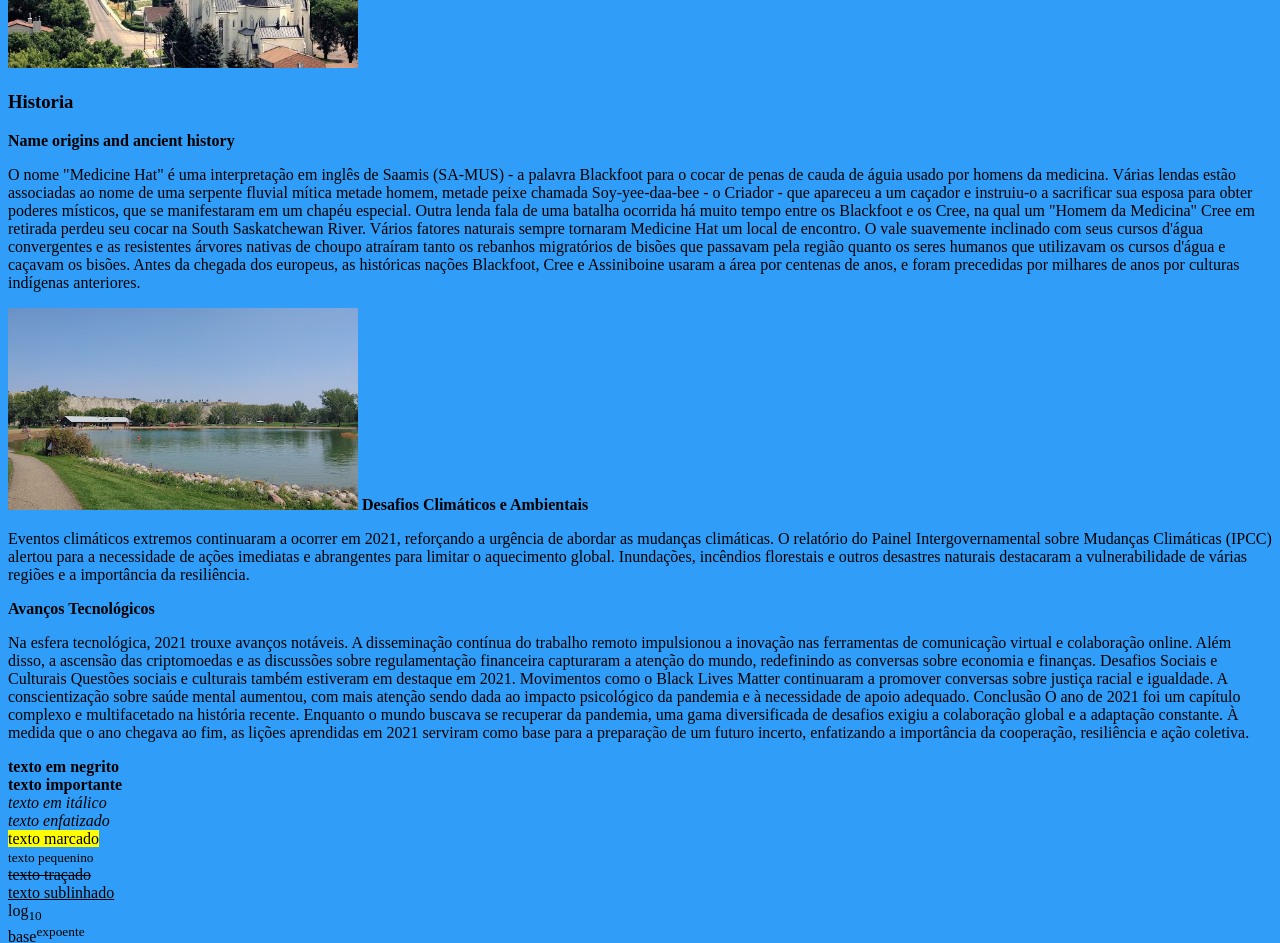
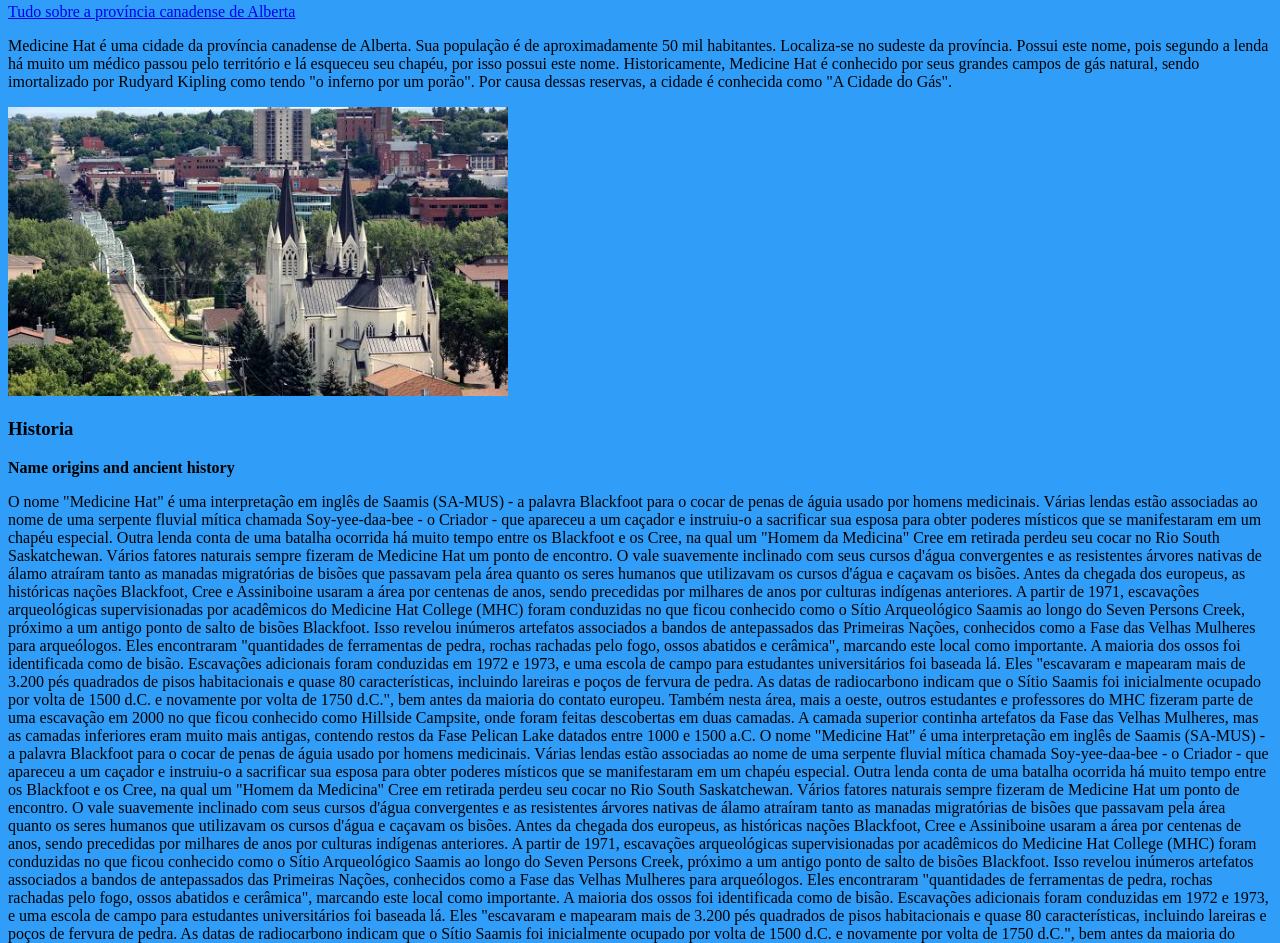
Before and after one commit to SantosPedroHenrique/projeto01, a plain HTML site: page index.html in a window 1280 px wide. Shown: the part 318-1261 px from the top of the page. Drawn offline with Linux system fonts and the light colour scheme.

Commit message:
melhorias

```diff
--- a/index.html
+++ b/index.html
@@ -16,8 +16,8 @@
         </header>
 
 
-        <h1>Medicine Hat </h1>
-        <a href="index2.html">Link o site 2</a>
+        <h1>Medicine Hat  <img src="bandeira canada.png" alt="bandeira" id="canada"></h1>
+        <a href="index2.html">Tudo sobre a província canadense de Alberta</a>
         <p>Medicine Hat é uma cidade da província canadense de Alberta. Sua população é de aproximadamente 50 mil habitantes. Localiza-se no sudeste da província. Possui este nome, pois segundo a lenda há muito um médico passou pelo território e lá esqueceu seu chapéu, por isso possui este nome.
 
             Historicamente, Medicine Hat é conhecido por seus grandes campos de gás natural, sendo imortalizado por Rudyard Kipling como tendo "o inferno por um porão". Por causa dessas reservas, a cidade é conhecida como "A Cidade do Gás".
@@ -31,39 +31,29 @@
         <b>Name origins and ancient history
         </b>
 
-        <p> O nome "Medicine Hat" é uma interpretação em inglês de Saamis (SA-MUS) - a palavra Blackfoot para o cocar de penas de cauda de águia usado por homens da medicina. Várias lendas estão associadas ao nome de uma serpente fluvial mítica metade homem, metade peixe chamada Soy-yee-daa-bee - o Criador - que apareceu a um caçador e instruiu-o a sacrificar sua esposa para obter poderes místicos, que se manifestaram em um chapéu especial. Outra lenda fala de uma batalha ocorrida há muito tempo entre os Blackfoot e os Cree, na qual um "Homem da Medicina" Cree em retirada perdeu seu cocar na South Saskatchewan River.
+        <p>O nome "Medicine Hat" é uma interpretação em inglês de Saamis (SA-MUS) - a palavra Blackfoot para o cocar de penas de águia usado por homens medicinais. Várias lendas estão associadas ao nome de uma serpente fluvial mítica chamada Soy-yee-daa-bee - o Criador - que apareceu a um caçador e instruiu-o a sacrificar sua esposa para obter poderes místicos que se manifestaram em um chapéu especial. Outra lenda conta de uma batalha ocorrida há muito tempo entre os Blackfoot e os Cree, na qual um "Homem da Medicina" Cree em retirada perdeu seu cocar no Rio South Saskatchewan.
 
-            Vários fatores naturais sempre tornaram Medicine Hat um local de encontro. O vale suavemente inclinado com seus cursos d'água convergentes e as resistentes árvores nativas de choupo atraíram tanto os rebanhos migratórios de bisões que passavam pela região quanto os seres humanos que utilizavam os cursos d'água e caçavam os bisões. Antes da chegada dos europeus, as históricas nações Blackfoot, Cree e Assiniboine usaram a área por centenas de anos, e foram precedidas por milhares de anos por culturas indígenas anteriores.</p>
+            Vários fatores naturais sempre fizeram de Medicine Hat um ponto de encontro. O vale suavemente inclinado com seus cursos d'água convergentes e as resistentes árvores nativas de álamo atraíram tanto as manadas migratórias de bisões que passavam pela área quanto os seres humanos que utilizavam os cursos d'água e caçavam os bisões. Antes da chegada dos europeus, as históricas nações Blackfoot, Cree e Assiniboine usaram a área por centenas de anos, sendo precedidas por milhares de anos por culturas indígenas anteriores.
+
+            A partir de 1971, escavações arqueológicas supervisionadas por acadêmicos do Medicine Hat College (MHC) foram conduzidas no que ficou conhecido como o Sítio Arqueológico Saamis ao longo do Seven Persons Creek, próximo a um antigo ponto de salto de bisões Blackfoot. Isso revelou inúmeros artefatos associados a bandos de antepassados das Primeiras Nações, conhecidos como a Fase das Velhas Mulheres para arqueólogos. Eles encontraram "quantidades de ferramentas de pedra, rochas rachadas pelo fogo, ossos abatidos e cerâmica", marcando este local como importante. A maioria dos ossos foi identificada como de bisão. Escavações adicionais foram conduzidas em 1972 e 1973, e uma escola de campo para estudantes universitários foi baseada lá. Eles "escavaram e mapearam mais de 3.200 pés quadrados de pisos habitacionais e quase 80 características, incluindo lareiras e poços de fervura de pedra. As datas de radiocarbono indicam que o Sítio Saamis foi inicialmente ocupado por volta de 1500 d.C. e novamente por volta de 1750 d.C.", bem antes da maioria do contato europeu.
+
+            Também nesta área, mais a oeste, outros estudantes e professores do MHC fizeram parte de uma escavação em 2000 no que ficou conhecido como Hillside Campsite, onde foram feitas descobertas em duas camadas. A camada superior continha artefatos da Fase das Velhas Mulheres, mas as camadas inferiores eram muito mais antigas, contendo restos da Fase Pelican Lake datados entre 1000 e 1500 a.C. O nome "Medicine Hat" é uma interpretação em inglês de Saamis (SA-MUS) - a palavra Blackfoot para o cocar de penas de águia usado por homens medicinais. Várias lendas estão associadas ao nome de uma serpente fluvial mítica chamada Soy-yee-daa-bee - o Criador - que apareceu a um caçador e instruiu-o a sacrificar sua esposa para obter poderes místicos que se manifestaram em um chapéu especial. Outra lenda conta de uma batalha ocorrida há muito tempo entre os Blackfoot e os Cree, na qual um "Homem da Medicina" Cree em retirada perdeu seu cocar no Rio South Saskatchewan.
+
+            Vários fatores naturais sempre fizeram de Medicine Hat um ponto de encontro. O vale suavemente inclinado com seus cursos d'água convergentes e as resistentes árvores nativas de álamo atraíram tanto as manadas migratórias de bisões que passavam pela área quanto os seres humanos que utilizavam os cursos d'água e caçavam os bisões. Antes da chegada dos europeus, as históricas nações Blackfoot, Cree e Assiniboine usaram a área por centenas de anos, sendo precedidas por milhares de anos por culturas indígenas anteriores.
+
+            A partir de 1971, escavações arqueológicas supervisionadas por acadêmicos do Medicine Hat College (MHC) foram conduzidas no que ficou conhecido como o Sítio Arqueológico Saamis ao longo do Seven Persons Creek, próximo a um antigo ponto de salto de bisões Blackfoot. Isso revelou inúmeros artefatos associados a bandos de antepassados das Primeiras Nações, conhecidos como a Fase das Velhas Mulheres para arqueólogos. Eles encontraram "quantidades de ferramentas de pedra, rochas rachadas pelo fogo, ossos abatidos e cerâmica", marcando este local como importante. A maioria dos ossos foi identificada como de bisão. Escavações adicionais foram conduzidas em 1972 e 1973, e uma escola de campo para estudantes universitários foi baseada lá. Eles "escavaram e mapearam mais de 3.200 pés quadrados de pisos habitacionais e quase 80 características, incluindo lareiras e poços de fervura de pedra. As datas de radiocarbono indicam que o Sítio Saamis foi inicialmente ocupado por volta de 1500 d.C. e novamente por volta de 1750 d.C.", bem antes da maioria do contato europeu.
+
+            Também nesta área, mais a oeste, outros estudantes e professores do MHC fizeram parte de uma escavação em 2000 no que ficou conhecido como Hillside Campsite, onde foram feitas descobertas em duas camadas. A camada superior continha artefatos da Fase das Velhas Mulheres, mas as camadas inferiores eram muito mais antigas, contendo restos da Fase Pelican Lake datados entre 1000 e 1500 a.C.O nome "Medicine Hat" é uma interpretação em inglês de Saamis (SA-MUS) - a palavra Blackfoot para o cocar de penas de águia usado por homens medicinais. Várias lendas estão associadas ao nome de uma serpente fluvial mítica chamada Soy-yee-daa-bee - o Criador - que apareceu a um caçador e instruiu-o a sacrificar sua esposa para obter poderes místicos que se manifestaram em um chapéu especial. Outra lenda conta de uma batalha ocorrida há muito tempo entre os Blackfoot e os Cree, na qual um "Homem da Medicina" Cree em retirada perdeu seu cocar no Rio South Saskatchewan.
+
+            Vários fatores naturais sempre fizeram de Medicine Hat um ponto de encontro. O vale suavemente inclinado com seus cursos d'água convergentes e as resistentes árvores nativas de álamo atraíram tanto as manadas migratórias de bisões que passavam pela área quanto os seres humanos que utilizavam os cursos d'água e caçavam os bisões. Antes da chegada dos europeus, as históricas nações Blackfoot, Cree e Assiniboine usaram a área por centenas de anos, sendo precedidas por milhares de anos por culturas indígenas anteriores.
+
+            A partir de 1971, escavações arqueológicas supervisionadas por acadêmicos do Medicine Hat College (MHC) foram conduzidas no que ficou conhecido como o Sítio Arqueológico Saamis ao longo do Seven Persons Creek, próximo a um antigo ponto de salto de bisões Blackfoot. Isso revelou inúmeros artefatos associados a bandos de antepassados das Primeiras Nações, conhecidos como a Fase das Velhas Mulheres para arqueólogos. Eles encontraram "quantidades de ferramentas de pedra, rochas rachadas pelo fogo, ossos abatidos e cerâmica", marcando este local como importante. A maioria dos ossos foi identificada como de bisão. Escavações adicionais foram conduzidas em 1972 e 1973, e uma escola de campo para estudantes universitários foi baseada lá. Eles "escavaram e mapearam mais de 3.200 pés quadrados de pisos habitacionais e quase 80 características, incluindo lareiras e poços de fervura de pedra. As datas de radiocarbono indicam que o Sítio Saamis foi inicialmente ocupado por volta de 1500 d.C. e novamente por volta de 1750 d.C.",bem antes da maioria do contato europeu.
+
+            Também nesta área, mais a oeste, outros estudantes e professores do MHC fizeram parte de uma escavação em 2000 no que ficou conhecido como Hillside Campsite, onde foram feitas descobertas em duas camadas. A camada superior continha artefatos da Fase das Velhas Mulheres, mas as camadas inferiores eram muito mais antigas, contendo restos da Fase Pelican Lake datados entre 1000 e 1500 a.C.</p>
 
             <img id="rio" src="rio.png" alt="rio medine hat">
-            <b>Desafios Climáticos e Ambientais</b>
 
-        <p>
-            Eventos climáticos extremos continuaram a ocorrer em 2021, reforçando a urgência de abordar as mudanças
-            climáticas. O relatório do Painel Intergovernamental sobre Mudanças Climáticas (IPCC) alertou para a necessidade
-            de ações imediatas e abrangentes para limitar o aquecimento global. Inundações, incêndios florestais e outros
-            desastres naturais destacaram a vulnerabilidade de várias regiões e a importância da resiliência.</p>
 
-            <b>Avanços Tecnológicos</b>
-        <p>
-
-            Na esfera tecnológica, 2021 trouxe avanços notáveis. A disseminação contínua do trabalho remoto impulsionou a
-            inovação nas ferramentas de comunicação virtual e colaboração online. Além disso, a ascensão das criptomoedas e
-            as discussões sobre regulamentação financeira capturaram a atenção do mundo, redefinindo as conversas sobre
-            economia e finanças.
-
-            Desafios Sociais e Culturais
-
-            Questões sociais e culturais também estiveram em destaque em 2021. Movimentos como o Black Lives Matter
-            continuaram a promover conversas sobre justiça racial e igualdade. A conscientização sobre saúde mental
-            aumentou, com mais atenção sendo dada ao impacto psicológico da pandemia e à necessidade de apoio adequado.
-
-            Conclusão
-
-            O ano de 2021 foi um capítulo complexo e multifacetado na história recente. Enquanto o mundo buscava se
-            recuperar da pandemia, uma gama diversificada de desafios exigiu a colaboração global e a adaptação constante. À
-            medida que o ano chegava ao fim, as lições aprendidas em 2021 serviram como base para a preparação de um futuro
-            incerto, enfatizando a importância da cooperação, resiliência e ação coletiva.</p>
     </body>
 
 </html>
--- a/style.css
+++ b/style.css
@@ -2,8 +2,11 @@ body{
     background-color: rgb(48, 158, 248);
 }
 #imagem1 {
-    width: 350px;
+    width: 500px;
 }
 #rio {
-    width: 350px;
+    width: 500px;
 }
+#canada {
+    width: 250;
+}
```
Also changed, not shown: bandeira canada.png (added).
